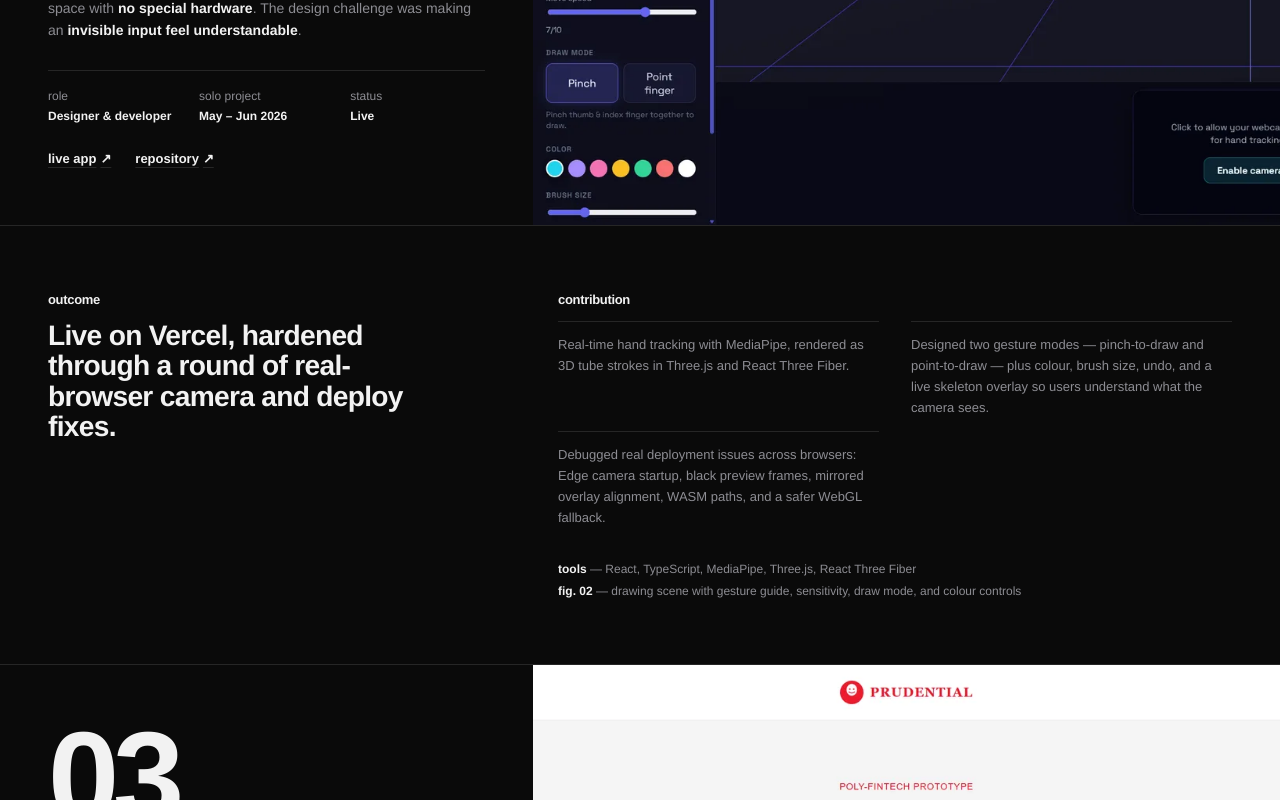
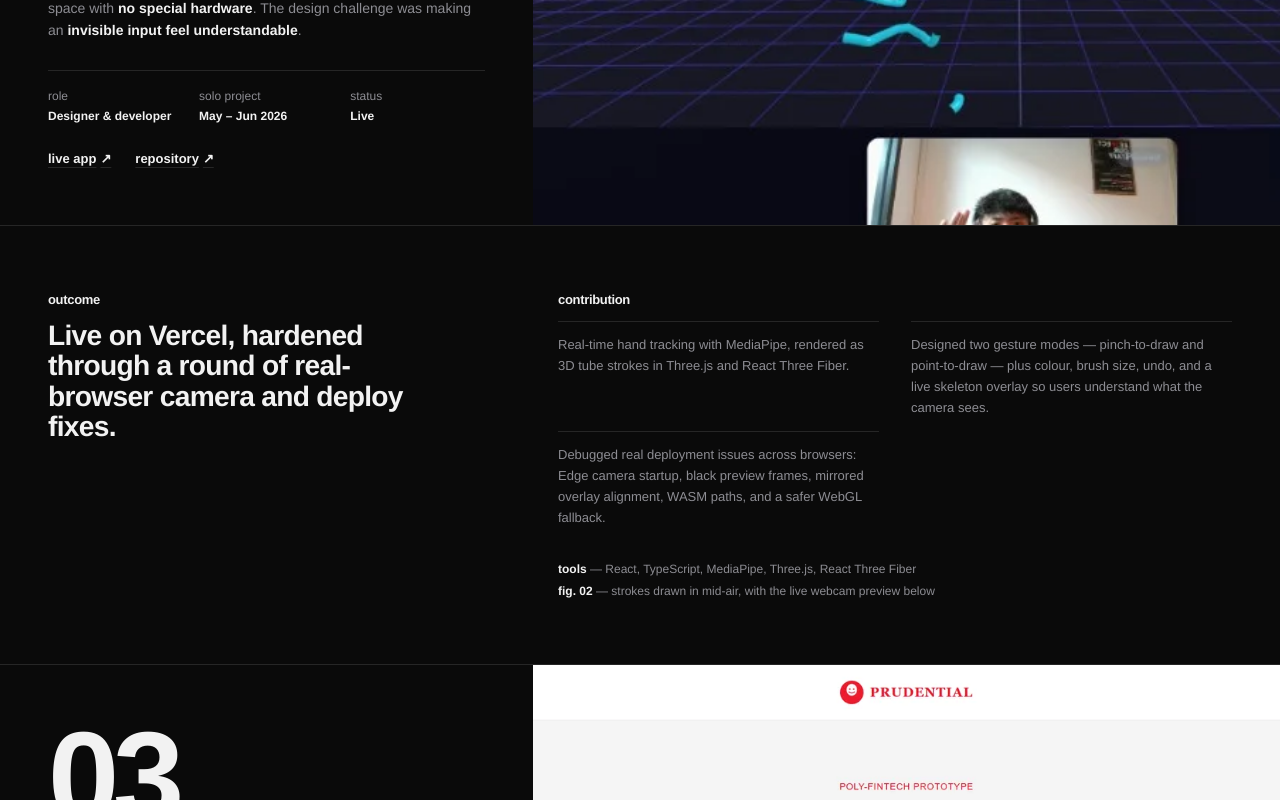
Before and after one commit to SINING-NEO/sining-neo.github.io, a React (Vite) app: page / in a window 1280 px wide. Shown: the part 4335-5135 px from the top of the page. Built offline with nearby package versions, Linux system fonts and the light colour scheme.

Commit message:
Update Air Draw 3D screenshot

```diff
--- a/src/data/portfolio.ts
+++ b/src/data/portfolio.ts
@@ -118,9 +118,9 @@ export const featured: Project[] = [
     visual: {
       kind: "image",
       src: "/work/air-draw.webp",
-      alt: "Air Draw 3D: a dark 3D grid scene with a gesture and sensitivity control panel on the left",
-      caption: "drawing scene with gesture guide, sensitivity, draw mode, and colour controls",
-      position: "left center",
+      alt: "Air Draw 3D: cyan 3D strokes drawn in mid-air above a purple grid, with the hand-gesture guide on the left and the live webcam preview below",
+      caption: "strokes drawn in mid-air, with the live webcam preview below",
+      position: "center",
     },
   },
   {
```
Also changed, not shown: public/work/air-draw.webp.
